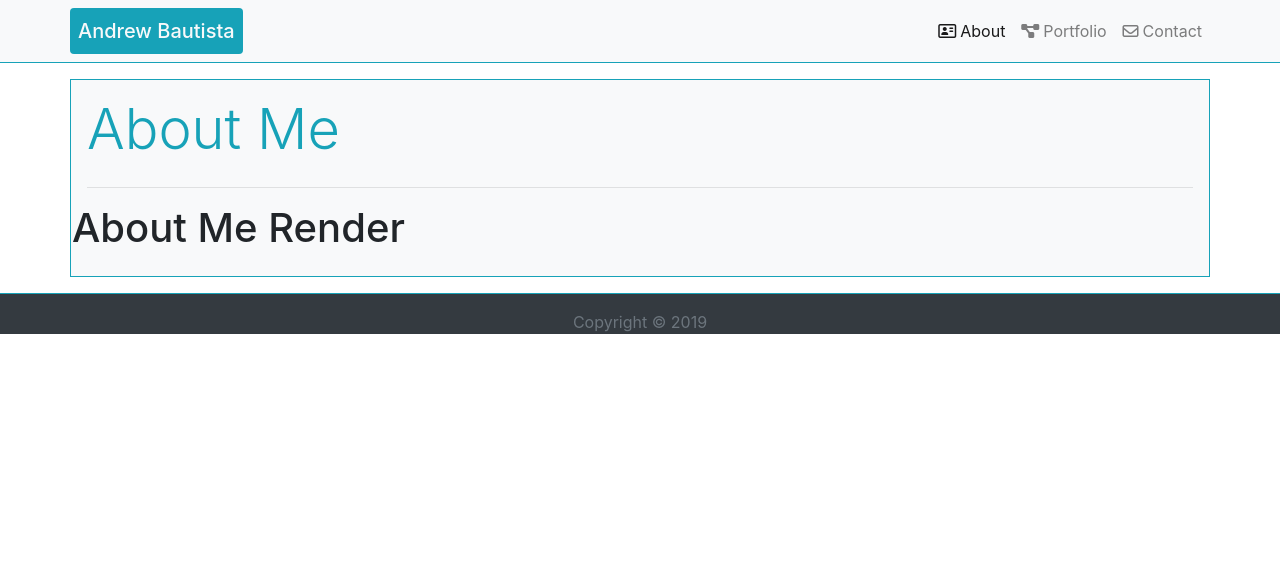
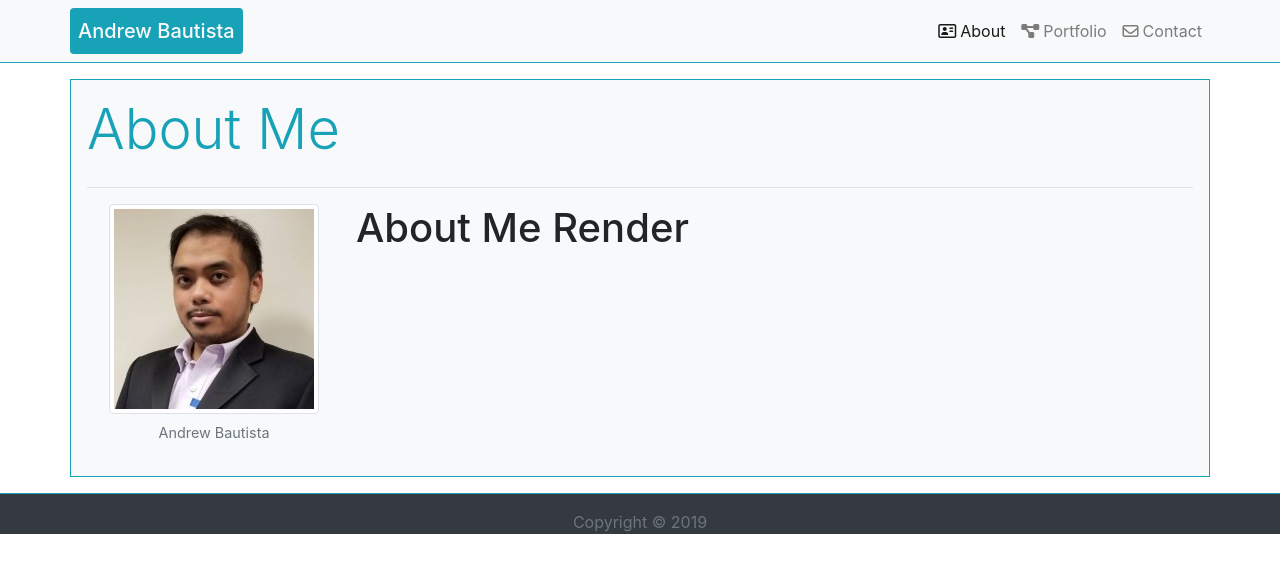
Before and after one commit to WarriorofZarona/React-Portfolio, a React (Create React App) app: page / in a window 1280 px wide. Shown: the top 572 px of the page. Built offline with nearby package versions, Linux system fonts and the light colour scheme.

Commit message:
moved SideContent to components folder, added profilepicture component

```diff
--- a/src/components/ProfilePicture.js
+++ b/src/components/ProfilePicture.js
@@ -1,10 +1,14 @@
 import React from "react";
+import Pfp from "../assets/images/pfp.jpg";
 
 function ProfilePicture() {
     return (
-
-)
-
-}
+        <figure className="figure" >
+            <img src={Pfp} class="img-fluid img-thumbnail figure-img rounded"
+                alt="Profile Picture" />
+            <figcaption className="figure-caption">Andrew Bautista</figcaption>
+        </figure >
+    )
+};
 
 export default ProfilePicture;
--- /dev/null
+++ b/src/components/SideContent.js
@@ -0,0 +1,15 @@
+import React from "react";
+import ProfilePicture from "./ProfilePicture";
+
+function SideContent() {
+    return (
+        <div className="col-lg-3">
+            <div className="text-center">
+                <ProfilePicture />
+                {/* <DocLinks /> */}
+            </div>
+        </div>
+    )
+};
+
+export default SideContent;
--- a/src/pages/about.js
+++ b/src/pages/about.js
@@ -1,9 +1,11 @@
 import React from "react";
 import RowContainer from "../components/RowContainer";
+import SideContent from "../components/SideContent";
 
 function About() {
     return (
         <RowContainer>
+            <SideContent />
             <h1>About Me Render</h1>
         </RowContainer>
     )
```
Also changed, not shown: src/pages/SideContent.js (deleted, +0 -12 lines).
